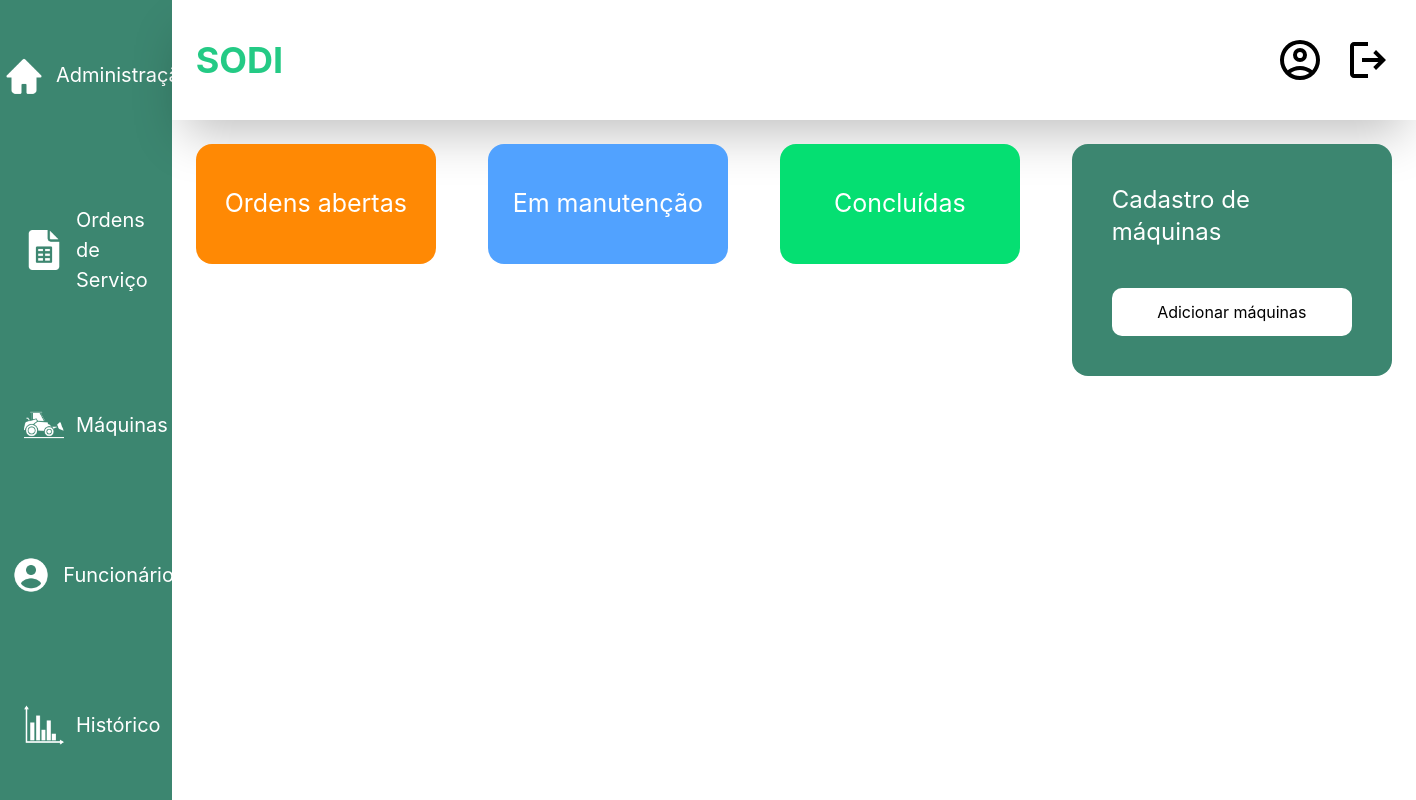
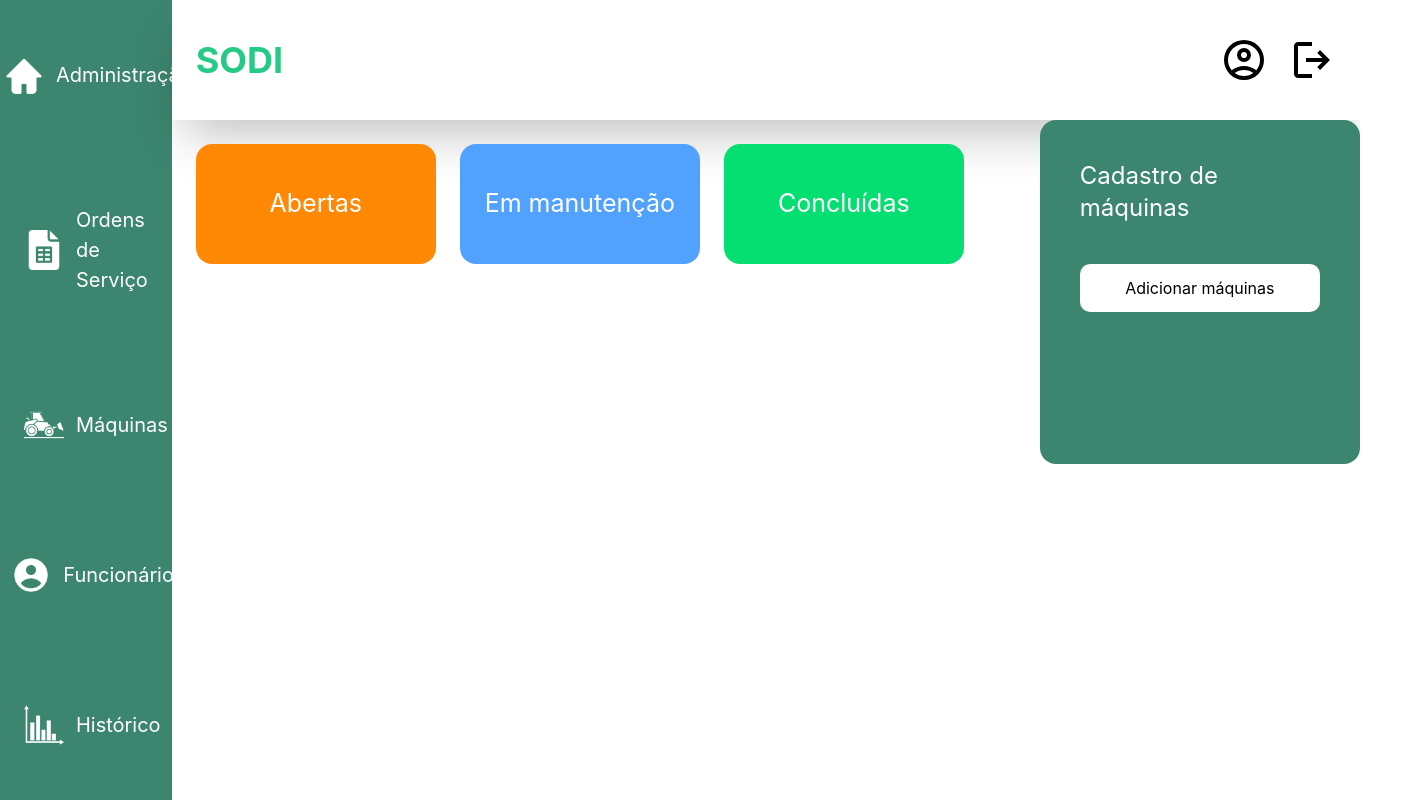
Before and after one commit to TarcisoVizona/SodiReact, a React (Vite) app: page /Admin in a window 1280 px wide. Shown: the whole page, 1416 px wide, since content can reach past the window. Built offline with nearby package versions, Linux system fonts and the light colour scheme.

Commit message:
gets no admin

```diff
--- a/pages/Admin/Admin.jsx
+++ b/pages/Admin/Admin.jsx
@@ -1,4 +1,4 @@
-import React from "react";
+import React, { createElement, useEffect, useState } from "react";
 import { Link } from "react-router-dom";
 import sodiLogo from "./Icons/sodi2.png";
 import casa from "./Icons/casa.png";
@@ -9,12 +9,42 @@ import planilha from "./Icons/planilha.png";
 import sair from "./Icons/sair.png";
 import blackperfil from "./Icons/blackperfil.svg";
 import logout from "./Icons/logout.svg";
+const api = "http://192.168.1.6:3000";
 
 function Admin() {
+  const ordensAbertas = async () => {
+    const resposta = await fetch(`${api}/statusAberta`, {
+      method: "GET",
+      headers: { "content-type": "application/json" },
+    });
+    const data = await resposta.json();
+    setDados(data);
+  };
+
+  const ordensManutencao = async () => {
+    const resposta = await fetch(`${api}/statusManutencao`, {
+      method: "GET",
+      headers: { "content-type": "application/json" },
+    });
+    const data = await resposta.json();
+    setDados(data);
+  };
+
+  const ordensConcluidas = async () => {
+    const resposta = await fetch(`${api}/statusConcluida`, {
+      method: "GET",
+      headers: { "content-type": "application/json" },
+    });
+    const data = await resposta.json();
+    setDados(data);
+  };
+
+  const [dados, setDados] = useState([]);
+  useEffect(() => {}, [dados]);
+
   return (
-    <div className="h-screen flex">
-      <aside className="h-screen w-70 bg-adminGreen pl-6">
-        <div className="flex flex-col items-baseline justify-around h-screen">
+    <div className="min-h-screen flex">
+      <aside className="flex flex-col items-baseline pl-6 justify-around min-h-full w-70 bg-adminGreen">
         <div className="flex justify-center items-center gap-3 cursor-pointer transition-transform duration-300 hover:scale-95">
           <img src={casa} alt="" className="w-10 h-10" />
           <p className="text-white text-[20px]">Administração</p>
@@ -35,7 +65,6 @@ function Admin() {
           <img src={grafico} alt="" className="w-10 h-10" />
           <p className="text-white text-[20px]">Histórico</p>
         </div>
-        </div>
       </aside>
       <div className="flex-1">
         <header className="h-30 flex p-6 shadow-2xl justify-between items-center">
@@ -55,21 +84,59 @@ function Admin() {
             </Link>
           </div>
         </header>
-        <div className="flex gap-13 p-6 justify-center items-xcenter">
-          <button className="cursor-pointer rounded-2xl w-60 h-30 bg-orange-400 border-0 text-[25px] text-white transition-transform duration-300 hover:scale-95">
-            Ordens abertas
+        <div className="flex gap-13 justify-center items-start ">
+          <div className="flex-1 flex-col gap-13 p-6 justify-center items-start">
+            <div className="flex gap-6">
+              <button
+                onClick={() => ordensAbertas()}
+                className="cursor-pointer rounded-2xl w-60 h-30 bg-orange-400 border-0 text-[25px] text-white transition-transform duration-300 hover:scale-95"
+              >
+                Abertas
               </button>
-          <button className="cursor-pointer  rounded-2xl w-60 h-30 bg-blue-400 text-[25px] text-white transition-transform duration-300 hover:scale-95">
+              <button
+                onClick={() => ordensManutencao()}
+                className="cursor-pointer  rounded-2xl w-60 h-30 bg-blue-400 text-[25px] text-white transition-transform duration-300 hover:scale-95"
+              >
                 Em manutenção
               </button>
-          <button className="cursor-pointer rounded-2xl w-60 h-30 bg-green-400 text-[25px] text-white transition-transform duration-300 hover:scale-95">
+              <button
+                onClick={() => ordensConcluidas()}
+                className="cursor-pointer rounded-2xl w-60 h-30 bg-green-400 text-[25px] text-white transition-transform duration-300 hover:scale-95"
+              >
                 Concluídas
               </button>
+            </div>
+            <div className="flex flex-wrap gap-6 mt-6">
+              {dados?.map((element) => {
+                return (
+                  <div className="text-[15px] w-60 h-fit shadow-2xl p-4 rounded-2xl border border-gray-100 flex flex-col gap-2">
+                    <h1 className="font-bold">Mecânico responsável:</h1>
+                    <h1>{element.nome_mecanico}</h1>
+                    <h1 className="font-bold">Data de abertura:</h1>
+                    <p>{element.data_abertura.slice(0, 10)}</p>
+                    <h1 className="font-bold">Descrição:</h1>
+                    <p>{element.descricao_problema}</p>
+                    <h1 className="font-bold">Status:</h1>
+                    <p>{element.status}</p>
+                    <h1 className="font-bold">Id da máquina:</h1>
+                    <p>{element.id_maquinas}</p>
+                  </div>
+                );
+              })}
+            </div>
+          </div>
+          <div className="flex gap-14">
             <div className="gap-10 flex flex-col justify-center items-center bg-adminGreen w-80 h-fit p-10 rounded-2xl">
               <h1 className="text-white text-2xl">Cadastro de máquinas</h1>
               <button className="w-60 cursor-pointer bg-white p-3 rounded-[10px]">
                 Adicionar máquinas
               </button>
+              <div>
+                <input type="text" />
+                <input type="text" />
+                <input type="text" />
+              </div>
+            </div>
           </div>
         </div>
       </div>
```
Lines whose indentation alone changed are shown as unchanged.
